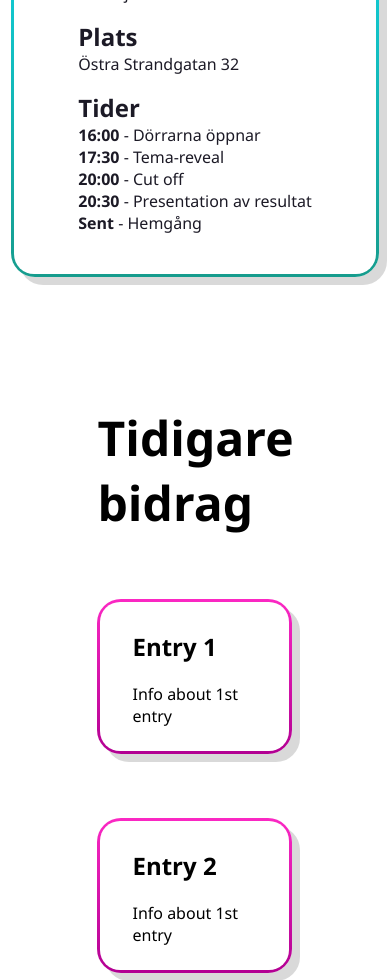
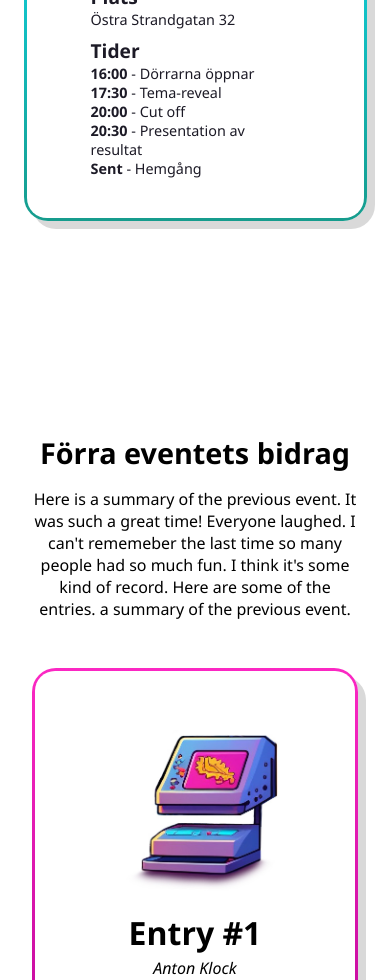
Before and after one commit to antonklock/lattjolabbet-site, a SvelteKit app: page / in a window 390 px wide. Shown: the part 1020-2000 px from the top of the page. Built offline with nearby package versions, Linux system fonts and the light colour scheme.

Commit message:
remade site look

```diff
--- a/package.json
+++ b/package.json
@@ -22,6 +22,7 @@
 		"eslint-plugin-svelte3": "^4.0.0",
 		"prettier": "^2.8.0",
 		"prettier-plugin-svelte": "^2.8.1",
+		"sass": "^1.62.0",
 		"svelte": "^3.54.0",
 		"svelte-check": "^3.0.1",
 		"tslib": "^2.4.1",
--- /dev/null
+++ b/src/components/ArrowIcon.svelte
@@ -0,0 +1,28 @@
+<script lang="ts">
+	import Icon from '@iconify/svelte';
+	export let rotate: 'left' | 'right' | 'up' | 'down' = 'down';
+</script>
+
+<div class="down-arrow {rotate}">
+	<Icon icon="material-symbols:arrow-back-ios-new-rounded" />
+</div>
+
+<style>
+	.down-arrow {
+		rotate: 270deg;
+		margin-bottom: 10vh;
+	}
+
+	.left {
+		rotate: 0deg;
+	}
+	.right {
+		rotate: 180deg;
+	}
+	.up {
+		rotate: 90deg;
+	}
+	.down {
+		rotate: 270deg;
+	}
+</style>
--- /dev/null
+++ b/src/components/EntryComponent.svelte
@@ -0,0 +1,182 @@
+<script lang="ts">
+	import ArrowIcon from './ArrowIcon.svelte';
+
+	export let heading: string;
+	export let creator: string;
+	export let paragraph: string;
+	export let image: string;
+	export let alt: string;
+	export let position: 'left' | 'right' = 'left';
+	export let state: 'expanded' | 'collapsed' = 'collapsed';
+
+	let shortParagraph: string = paragraph.substring(0, 60) + '...';
+	let arrowDir: 'down' | 'up' = 'down';
+
+	if (state === 'expanded') {
+		arrowDir = 'up';
+	} else {
+		arrowDir = 'down';
+	}
+</script>
+
+<div class="outer {position} {state}">
+	<div class="inner">
+		<div class="entry">
+			<div class="entryContent">
+				<div class="entryImage">
+					<img src={image} {alt} />
+				</div>
+				<div class="entryText">
+					<h2>{heading}</h2>
+					<subtitle>{creator}</subtitle>
+					{#if state === 'collapsed'}
+						<p>{shortParagraph}</p>
+					{:else}
+						<p>{paragraph}</p>
+					{/if}
+				</div>
+			</div>
+			<div class="arrowIcon">
+				<ArrowIcon rotate={arrowDir} />
+			</div>
+		</div>
+	</div>
+</div>
+
+<style lang="scss">
+	h2 {
+		font-size: 2rem;
+		font-weight: 700;
+		margin: 0;
+		margin-bottom: 0.2rem;
+	}
+
+	subtitle {
+		font-size: 1rem;
+		font-weight: 400;
+		margin: 0;
+		margin-bottom: 1rem;
+		font-style: italic;
+	}
+
+	.entry {
+		display: flex;
+		flex-direction: row;
+		justify-content: space-between;
+		align-items: start;
+		margin: 2rem 0;
+		max-width: 50vw;
+	}
+
+	.outer {
+		border-radius: 1.5rem;
+		margin-top: 2rem;
+		margin-bottom: 2rem;
+		box-shadow: 0.5rem 0.5rem 0rem rgba(0, 0, 0, 0.15);
+	}
+
+	.inner {
+		background-color: white;
+		margin: 3px;
+		border-radius: 1.25rem;
+		padding: 0.5rem 2rem;
+	}
+
+	.left {
+		transform: translateX(-#{15}vw);
+		background: rgb(251, 40, 195);
+		background: linear-gradient(180deg, rgba(251, 40, 195, 1) 0%, rgba(178, 0, 146, 1) 100%);
+	}
+
+	.right {
+		transform: translateX(#{15}vw);
+		background: rgb(14, 223, 243);
+		background: linear-gradient(180deg, rgba(14, 223, 243, 1) 0%, rgba(22, 156, 141, 1) 100%);
+	}
+
+	//Are expanded and collapsed the same here?? Refactor??
+	.expanded {
+		display: flex;
+		flex-direction: row;
+		align-items: center;
+		margin-bottom: 20px;
+	}
+
+	.expanded .entry {
+		display: flex;
+		flex-direction: column;
+		align-items: end;
+	}
+
+	.expanded .entryContent {
+		display: flex;
+		flex-direction: row;
+		align-items: center;
+	}
+
+	.collapsed .entry {
+		display: flex;
+		flex-direction: column;
+		align-items: end;
+	}
+
+	.collapsed .entryContent {
+		display: flex;
+		flex-direction: row;
+		align-items: center;
+		margin-bottom: 20px;
+	}
+
+	.entry .arrowIcon {
+		height: 10px;
+	}
+
+	.collapsed .entryImage {
+		display: flex;
+		justify-content: center;
+		padding-right: 20px;
+	}
+
+	.collapsed .entryImage img {
+		height: 100px;
+	}
+
+	@media screen and (max-width: 768px) {
+		.entry {
+			max-width: 100vw;
+		}
+
+		.entry .entryContent {
+			flex-direction: column;
+			align-items: center;
+		}
+
+		.entry .entryImage {
+			padding-right: 0px;
+		}
+
+		.entry .entryImage img {
+			height: 200px;
+		}
+
+		.entry .entryText {
+			text-align: center;
+		}
+
+		.left {
+			transform: translateX(#{0}vw);
+			margin: 0 2rem;
+		}
+
+		.right {
+			transform: translateX(#{0}vw);
+			margin: 2rem 2rem;
+		}
+
+		.collapsed .entry {
+			display: flex;
+			flex-direction: column;
+			align-items: center;
+		}
+	}
+</style>
--- a/src/components/Footer.svelte
+++ b/src/components/Footer.svelte
@@ -2,5 +2,11 @@
 </script>
 
 <footer>
-	<p>Lattjolabbet 2023</p>
+	<p>Lattjolabbet 2023 | Site by Klockworks</p>
 </footer>
+
+<style>
+	footer {
+		margin-top: 2rem;
+	}
+</style>
--- a/src/components/NextEvent.svelte
+++ b/src/components/NextEvent.svelte
@@ -43,7 +43,13 @@
 		border-radius: 1.25rem;
 	}
 
+	/* make a breakpoint for mobile where the width of .content is 30vw */
+
 	.content {
+		display: flex;
+		flex-direction: row;
+		justify-content: space-between;
+		/* width: 30vw; */
 		margin: 0rem 2rem;
 		font-family: 'Segoe UI', Tahoma, Geneva, Verdana, sans-serif;
 	}
@@ -57,7 +63,7 @@
 		padding: 0.5rem 2rem;
 		border-radius: 15px;
 		margin-bottom: 2rem;
-		/* padding-right: 8rem; */
+		/* max-width: 15vw; */
 	}
 
 	h1 {
@@ -82,4 +88,50 @@
 		margin-top: 0;
 		margin-bottom: 0;
 	}
+
+	@media (max-width: 768px) {
+		.content {
+			flex-direction: column;
+			justify-content: start;
+			align-items: start;
+			width: 70vw;
+			margin: 0rem 2rem;
+			font-family: 'Segoe UI', Tahoma, Geneva, Verdana, sans-serif;
+		}
+
+		.info {
+			display: flex;
+			flex-direction: column;
+			justify-content: start;
+			align-items: start;
+			background-color: white;
+			padding: 0.5rem 2rem;
+			border-radius: 15px;
+			margin-bottom: 2rem;
+			max-width: 90vw;
+		}
+
+		h1 {
+			color: rgb(28, 26, 38);
+			font-size: 2rem;
+			font-weight: 800;
+			text-align: start;
+			font-family: 'Segoe UI', Tahoma, Geneva, Verdana, sans-serif;
+			margin-bottom: 0;
+		}
+
+		h3 {
+			color: rgb(28, 26, 38);
+			font-size: 1.2rem;
+			margin-top: 0.5rem;
+			margin-bottom: 0;
+		}
+
+		p {
+			color: rgb(28, 26, 38);
+			font-size: 0.9rem;
+			margin-top: 0;
+			margin-bottom: 0;
+		}
+	}
 </style>
--- a/src/components/PreviousEntries.svelte
+++ b/src/components/PreviousEntries.svelte
@@ -2,54 +2,36 @@
 </script>
 
 <div class="container">
-	<h1>Tidigare bidrag</h1>
-
-	<div class="outer">
-		<div class="inner">
-			<h2>Entry 1</h2>
-			<p>Info about 1st entry</p>
-		</div>
-	</div>
-
-	<div class="outer">
-		<div class="inner">
-			<h2>Entry 2</h2>
-			<p>Info about 1st entry</p>
-		</div>
-	</div>
+	<h1>Förra eventets bidrag</h1>
+	<p>
+		Here is a summary of the previous event. It was such a great time! Everyone laughed. I can't
+		rememeber the last time so many people had so much fun. I think it's some kind of record. Here
+		are some of the entries. a summary of the previous event.
+	</p>
 </div>
 
 <style>
+	h1 {
+		font-size: 3rem;
+		margin-bottom: 0;
+	}
 	.container {
 		display: flex;
 		flex-direction: column;
-		align-items: left;
+		align-items: center;
 		justify-content: center;
-		font-family: 'Segoe UI', Tahoma, Geneva, Verdana, sans-serif;
-		margin-top: 4rem;
-		width: 50vw;
-	}
-	h1 {
-		font-size: 3rem;
-		margin-bottom: 2rem;
-	}
-	.outer {
-		background: rgb(251, 40, 195);
-		background: linear-gradient(180deg, rgba(251, 40, 195, 1) 0%, rgba(178, 0, 146, 1) 100%);
-		border-radius: 1.5rem;
-		display: flex;
-		align-items: left;
-		justify-content: left;
-		margin-top: 2rem;
-		margin-bottom: 2rem;
-		box-shadow: 0.5rem 0.5rem 0rem rgba(0, 0, 0, 0.15);
+		margin: 10rem 8rem 0 8rem;
 	}
 
-	.inner {
-		background-color: white;
-		margin: 3px;
-		border-radius: 1.25rem;
+	@media (max-width: 768px) {
+		h1 {
+			font-size: 1.8rem;
+			margin-bottom: 0;
+		}
 
-		padding: 0.5rem 2rem;
+		.container {
+			margin: 10rem 2rem 2rem 2rem;
+			text-align: center;
+		}
 	}
 </style>
--- a/src/routes/+page.svelte
+++ b/src/routes/+page.svelte
@@ -1,11 +1,10 @@
 <script lang="ts">
 	import Header from '../components/Header.svelte';
-	import Footer from '../components/Footer.svelte';
-	import SiteContent from '../components/SiteContent.svelte';
 	import NextEvent from '../components/NextEvent.svelte';
 	import PageDownArrow from '../components/PageDownArrow.svelte';
-	import ContentContainer from '../components/ContentContainer.svelte';
 	import PreviousEntries from '../components/PreviousEntries.svelte';
+	import EntryComponent from '../components/EntryComponent.svelte';
+	import Footer from '../components/Footer.svelte';
 
 	let screenSize: number = 0;
 </script>
@@ -13,8 +12,6 @@
 <svelte:window bind:innerWidth={screenSize} />
 
 <div class="page">
-	<!-- <img src="/lattjolabbet_background.jpg" alt="Lattjolabbet" class="background" /> -->
-
 	<div class="content-area">
 		<Header />
 		<PageDownArrow />
@@ -28,12 +25,58 @@
 		</div>
 
 		<PreviousEntries />
-		<!-- <SiteContent /> -->
-		<!-- <Footer /> -->
+
+		<EntryComponent
+			heading="Entry #1"
+			creator="Anton Klock"
+			paragraph="This is entry number one's paragraph. This is entry number one's... "
+			image="/thing_01.jpg"
+			alt="A weird looking thing."
+		/>
+
+		<EntryComponent
+			heading="Entry #1"
+			creator="Linda Zetterholm"
+			paragraph="This is entry number one's paragraph. This is entry number one's paragraph. This is entry number one's paragraph. This is entry number one's paragraph. This is entry number one's paragraph. "
+			image="/thing_01.jpg"
+			alt="A weird looking thing."
+			position="right"
+		/>
+
+		<EntryComponent
+			heading="Entry #1"
+			creator="Erik Modin"
+			paragraph="This is entry number one's paragraph. This is entry number one's paragraph. This is entry number one's paragraph. This is entry number one's paragraph. "
+			image="/thing_01.jpg"
+			alt="A weird looking thing."
+		/>
+
+		<EntryComponent
+			heading="Entry #1"
+			creator="Joel Gerhardsson"
+			paragraph="This is entry number one's paragraph. This is entry number one's paragraph. This is entry number one's paragraph. This is entry number one's paragraph. "
+			image="/thing_01.jpg"
+			alt="A weird looking thing."
+			position="right"
+		/>
+
+		<EntryComponent
+			heading="Entry #1"
+			creator="Joel Gerhardsson"
+			paragraph="This is entry number one's paragraph. This is entry number one's paragraph. This is entry number one's paragraph. This is entry number one's paragraph. "
+			image="/thing_01.jpg"
+			alt="A weird looking thing."
+		/>
+
+		<Footer />
 	</div>
 </div>
 
 <style>
+	div {
+		font-family: 'Segoe UI', Tahoma, Geneva, Verdana, sans-serif;
+	}
+
 	.next-event {
 		display: flex;
 		flex-direction: row;
@@ -46,16 +89,18 @@
 		margin-left: 2rem;
 	}
 
-	.content-area {
-		display: flex;
-		flex-direction: column;
-		justify-content: center;
-		align-items: center;
-	}
 	.page {
 		display: flex;
 		flex-direction: column;
 		justify-content: center;
 		align-items: center;
 	}
+
+	.content-area {
+		display: flex;
+		flex-direction: column;
+		justify-content: center;
+		align-items: center;
+		max-width: 1200px;
+	}
 </style>
```
Also changed, not shown: 1 other file (tests, documents, lock files or other folders).
